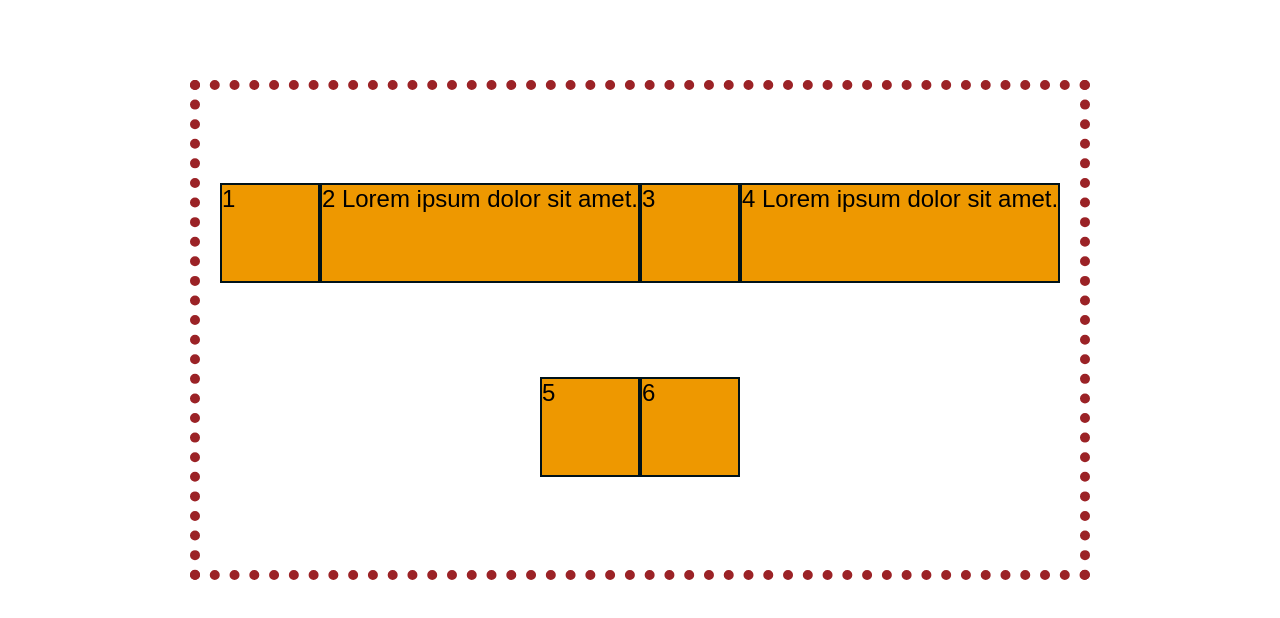
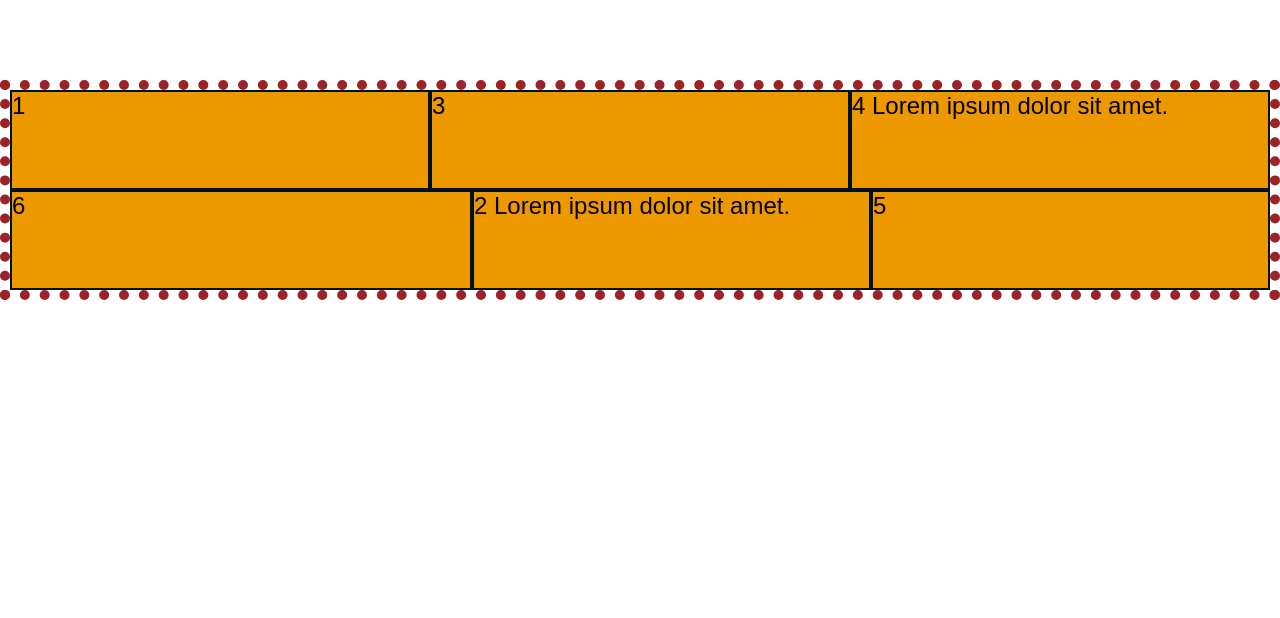
Before and after one commit to Elysemelissa/flexbox-grid, a plain HTML site: page index.html in a window 1280 px wide. Drawn offline with Linux system fonts and the light colour scheme.

Commit message:
replaced width by flex-basis

```diff
--- a/stylesheets/style.css
+++ b/stylesheets/style.css
@@ -8,7 +8,6 @@ html {
   box-sizing: inherit;
 }
 
-/* turn off margin/padding, set font and size for the page */
 body {
   font-family: Arial, sans-serif;
   margin: 0;
@@ -16,14 +15,11 @@ body {
   font-size: 1.5rem;
 }
 
-/* turn off bullets, push the box down the page, set a border plus width and height for demonstration purposes. */
 ul {
   padding: 0;
   margin: 5rem auto;
   list-style-type: none;
   border: 10px dotted #9b2226;
-  width: 900px;
-  height: 500px;
   display: flex;
   flex-flow: row wrap; /* what happens when screen gets too long */
   justify-content: center;
@@ -31,10 +27,18 @@ ul {
   align-content: space-evenly; /* removes space between rows. 'center' also an option */
 }
 
-/* set a border and background color to see each LI. Min-width and min-height are not necessarily a good idea in flexbox, but they are needed for the demo to better see the properties work. */
 li {
   border: 2px solid #001219;
   background-color: #ee9800;
   min-width: 100px;
   height: 100px;
+  flex-basis: 30%;
+  flex-grow: 2;
 }
+
+.flex2 {
+  flex-basis: 25%; /* 'width' property should never be used in Flexbox! instead, use flex-basis. */
+  order: 2;
+}
+
+/* can use 'order: (value);' together with classes on elements as well */
```
